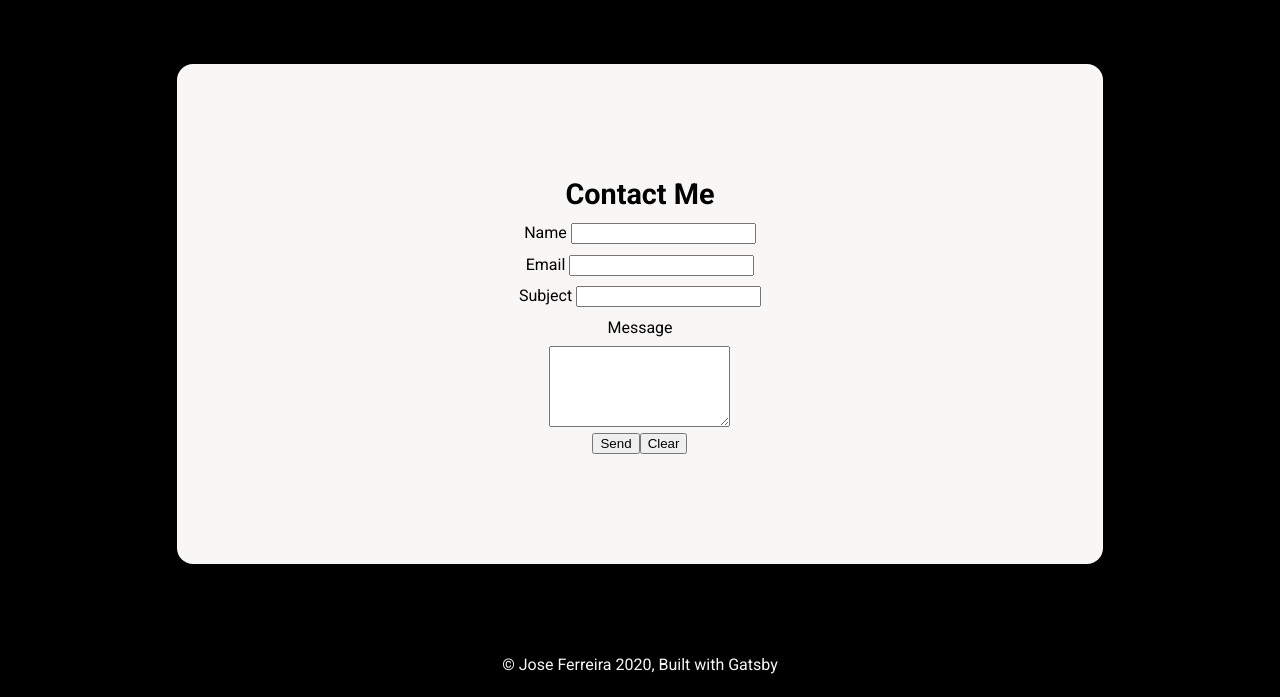
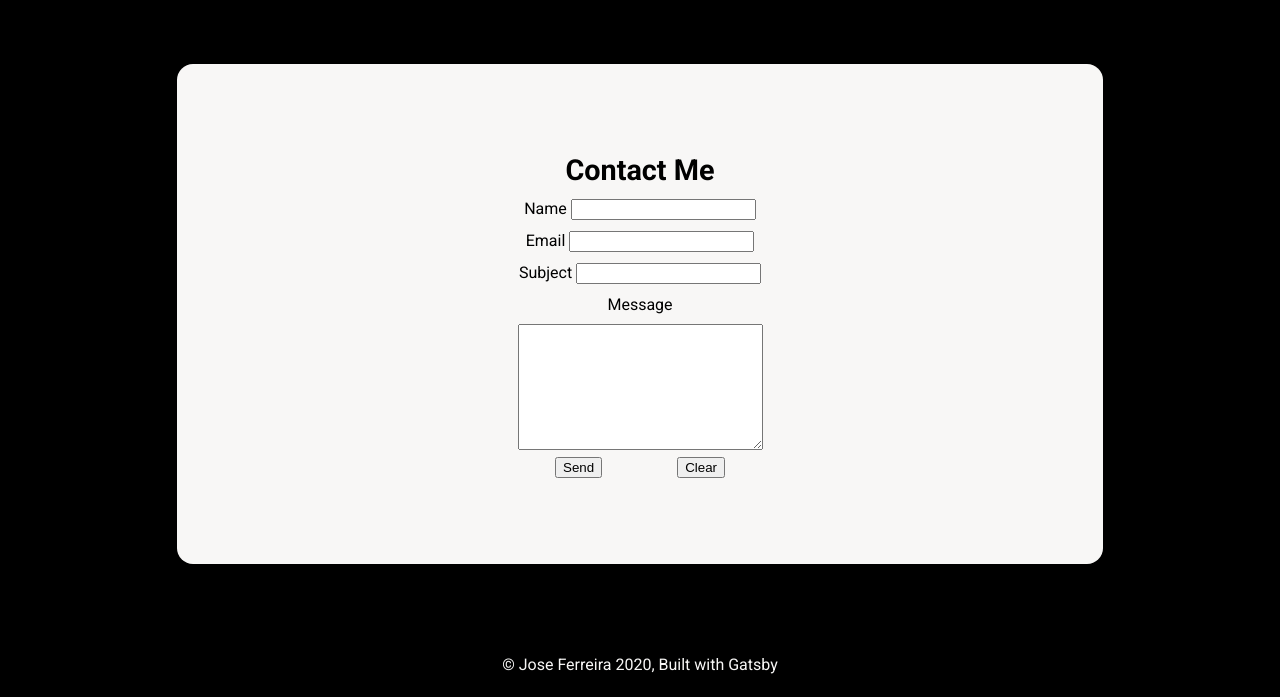
Before and after one commit to joseferreira5/joseferreira5.github.io, a Gatsby site: page /contact in a window 1280 px wide. Shown: the part 103-800 px from the top of the page. Built offline with nearby package versions, Linux system fonts and the light colour scheme; Gatsby itself is replaced by a stand-in of ours.

Commit message:
Preparing to deploy.

```diff
--- a/src/pages/contact.js
+++ b/src/pages/contact.js
@@ -27,7 +27,7 @@ const Form = styled.form`
   flex-direction: column;
   align-items: center;
   justify-content: space-around;
-  height: 15em;
+  height: 18em;
 `
 
 const Title = styled.h2`
@@ -37,6 +37,8 @@ const Title = styled.h2`
 
 const Buttons = styled.div`
   display: flex;
+  justify-content: space-around;
+  width: 100%;
 `
 
 export default function Contact() {
@@ -59,7 +61,7 @@ export default function Contact() {
             Subject <input type="text" name="subject" id="subject" />
           </label>
           <label>Message</label>
-          <textarea name="message" id="message" rows="5" />
+          <textarea name="message" id="message" rows="8" cols="28" />
           <Buttons>
             <button type="submit">Send</button>
             <input type="reset" value="Clear" />
```
